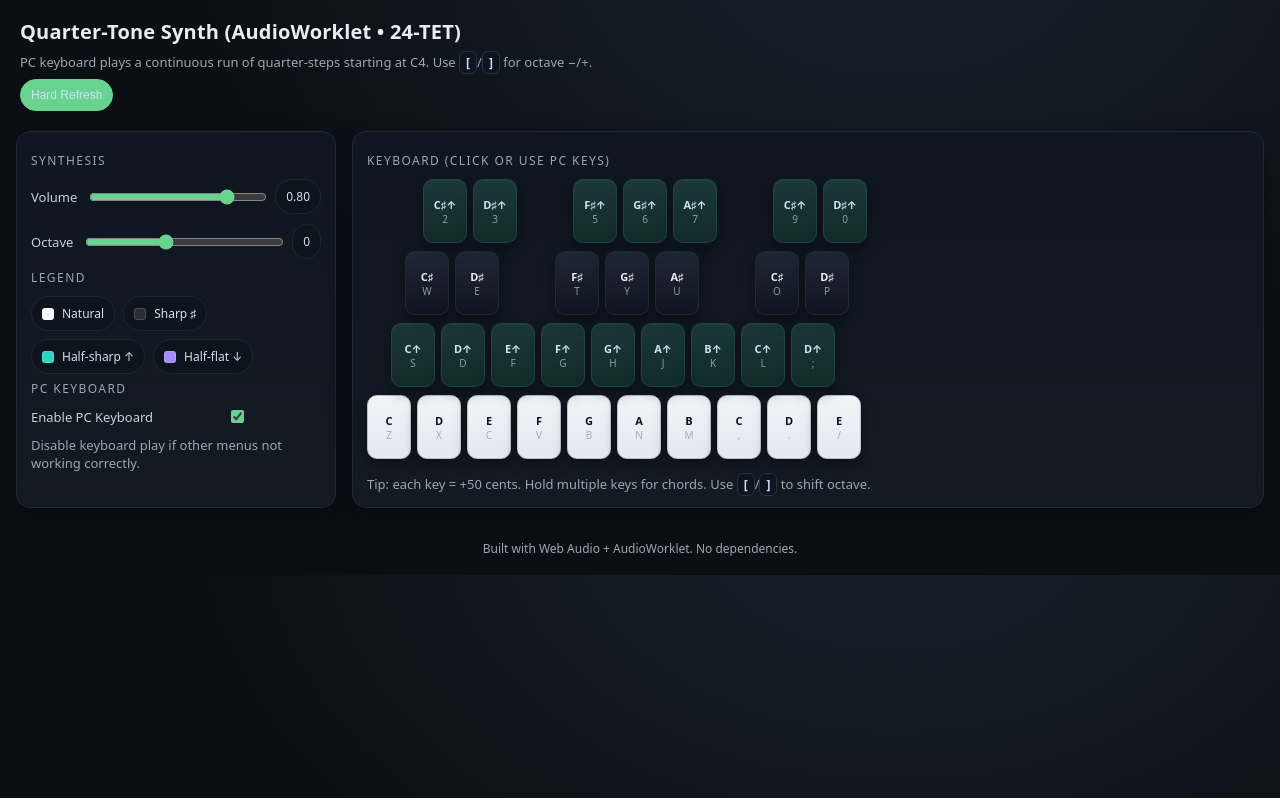
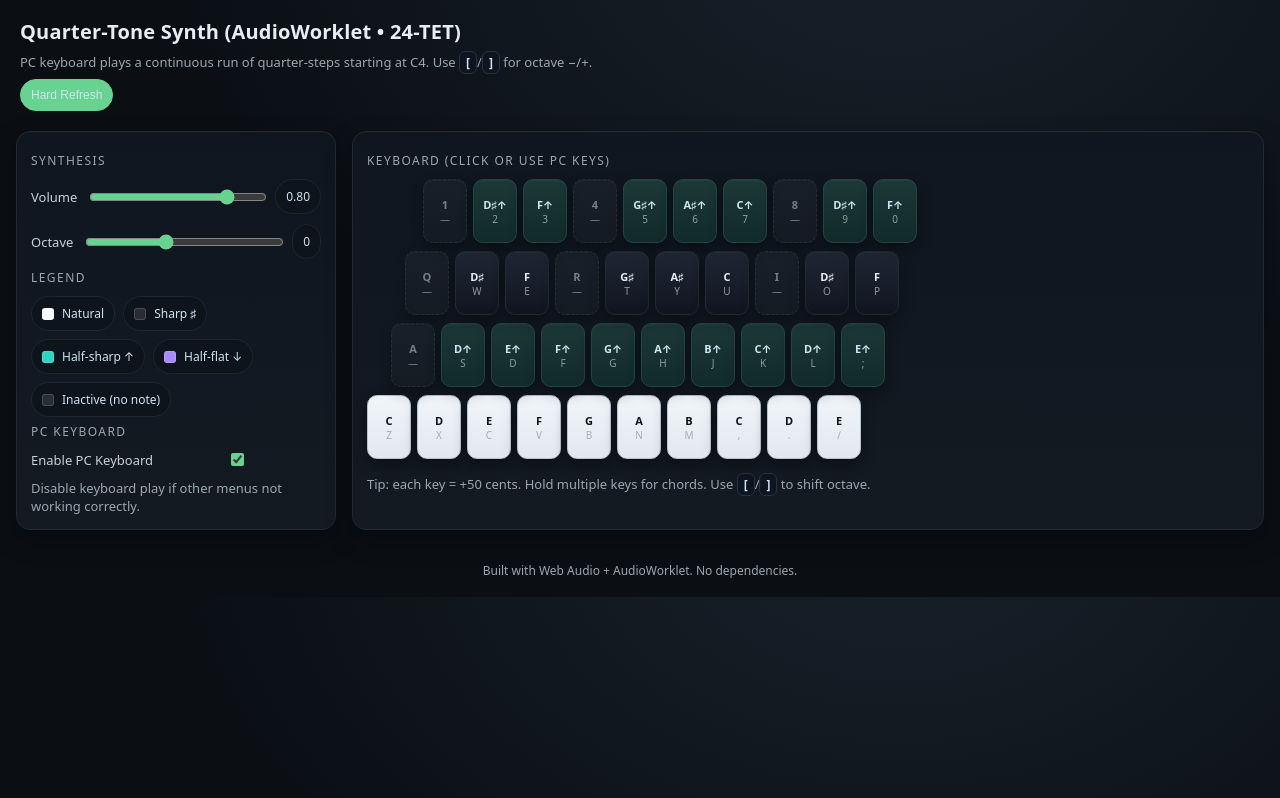
Before and after one commit to mikeandike523/24-edo-piano, a website with bundled scripts: page index.html in a window 1280 px wide. Built offline with nearby package versions, Linux system fonts and the light colour scheme.

Commit message:
Changed layout to match qwerty keys but the mapping seems wrong.

```diff
--- a/index.html
+++ b/index.html
@@ -34,6 +34,7 @@
         <span class="pill"><span class="swatch sw-black"></span> Sharp ♯</span>
         <span class="pill"><span class="swatch sw-halfsharp"></span> Half-sharp ↑</span>
         <span class="pill"><span class="swatch sw-halfflat"></span> Half-flat ↓</span>
+        <span class="pill"><span class="swatch sw-inactive"></span> Inactive (no note)</span>
       </div>
 
       <div class="section-title">PC Keyboard</div>
--- a/scripts/keyboard.js
+++ b/scripts/keyboard.js
@@ -13,12 +13,16 @@
 // semitone offsets from C: C(0), D(2), E(4), F(5), G(7), A(9), B(11), C5(12), D5(14), E5(16)
 const COLUMN_SEMITONES = [0,2,4,5,7,9,11,12,14,16];
 
-// QWERTY rows’ visible keys per column (undefined = empty slot to keep alignment)
-const ROW_BOTTOM =        ['Z','X','C','V','B','N','M',',','.','/'];                 // natural
-const ROW_ALEFT  =        ['S','D','F','G','H','J','K','L',';'];                     // natural + qt (↑)
-const ROW_QLEFT  =        ['W','E',undefined,'T','Y','U',undefined,'O','P',undefined]; // sharp
-const ROW_NUM    =        ['2','3',undefined,'5','6','7',undefined,'9','0',undefined]; // sharp + qt (♯↑)
+// FULL QWERTY rows shown on screen (10 columns per row to align with columns)
+const ROW_BOTTOM_FULL = ['Z','X','C','V','B','N','M',',','.','/'];              // naturals
+const ROW_ALEFT_FULL  = ['A','S','D','F','G','H','J','K','L',';'];              // natural + qt column
+const ROW_QLEFT_FULL  = ['Q','W','E','R','T','Y','U','I','O','P'];              // sharps column
+const ROW_NUM_FULL    = ['1','2','3','4','5','6','7','8','9','0'];              // sharp + qt column
 
+// Which of those FULL-row keys actually play notes (same mapping as before)
+const ROW_ALEFT_ACTIVE = ['S','D','F','G','H','J','K','L',';'];                  // A-row active
+const ROW_QLEFT_ACTIVE = ['W','E',/*gap*/, 'T','Y','U',/*gap*/, 'O','P',/*gap*/]; // Q-row active
+const ROW_NUM_ACTIVE   = ['2','3',/*gap*/, '5','6','7',/*gap*/, '9','0',/*gap*/]; // number-row active
 // Expose key->qIndex mapping (filled at build time)
 export const keyToIndex = new Map();
 
@@ -38,7 +42,6 @@
   container.innerHTML = '';
   container.classList.add('keyboard');
 
-  // Helper to make a row
   const makeRow = (className) => {
     const row = document.createElement('div');
     row.className = `kb-row ${className}`;
@@ -51,47 +54,64 @@
   const rowQleft  = makeRow('qleft');  // sharps
   const rowNum    = makeRow('num');    // sharp + qt
 
-  // Clear mapping first
   keyToIndex.clear();
 
-  // Iterate columns left→right
   for (let col = 0; col < COLUMN_SEMITONES.length; col++){
     const semi = COLUMN_SEMITONES[col];
 
-    // Bottom row: natural (no quarter-tone)
-    addKey(rowBottom, ROW_BOTTOM[col], 'natural',
+    // Bottom row: natural (all 10 are active)
+    addActiveKey(
+      rowBottom,
+      ROW_BOTTOM_FULL[col],
+      'natural',
       midiOfC4 + semi, 0,
-      labelNatural(semi));
+      labelNatural(semi)
+    );
 
-    // A row: natural + quarter-tone (↑)
-    if (ROW_ALEFT[col]){
-      addKey(rowAleft, ROW_ALEFT[col], 'halfsharp',
-        midiOfC4 + semi, 1,
-        labelNatural(semi) + '↑');
-    } else {
-      addSpacer(rowAleft);
+    // A-row: show full keys; only some are active
+    {
+      const pcKey = ROW_ALEFT_FULL[col];
+      if (ROW_ALEFT_ACTIVE.includes(pcKey)){
+        addActiveKey(
+          rowAleft, pcKey, 'halfsharp',
+          midiOfC4 + semi, 1,
+          labelNatural(semi) + '↑'
+        );
+      } else {
+        addInactiveKey(rowAleft, pcKey);
+      }
     }
 
-    // Q row: sharp, unless this is E or B column (no sharp)
-    if (ROW_QLEFT[col]){
-      addKey(rowQleft, ROW_QLEFT[col], 'sharp',
-        midiOfC4 + semi + 1, 0,
-        labelSharp(semi+1));
-    } else {
-      addSpacer(rowQleft);
+    // Q-row: show full keys; only some are active (skip E/B sharps)
+    {
+      const pcKey = ROW_QLEFT_FULL[col];
+      if (ROW_QLEFT_ACTIVE.includes(pcKey)){
+        addActiveKey(
+          rowQleft, pcKey, 'sharp',
+          midiOfC4 + semi + 1, 0,
+          labelSharp(semi + 1)
+        );
+      } else {
+        addInactiveKey(rowQleft, pcKey);
+      }
     }
 
-    // Number row: sharp + quarter-tone (♯↑)
-    if (ROW_NUM[col]){
-      addKey(rowNum, ROW_NUM[col], 'halfsharp',
-        midiOfC4 + semi + 1, 1,
-        labelSharp(semi+1) + '↑');
-    } else {
-      addSpacer(rowNum);
+    // Number row: show full keys; only some are active
+    {
+      const pcKey = ROW_NUM_FULL[col];
+      if (ROW_NUM_ACTIVE.includes(pcKey)){
+        addActiveKey(
+          rowNum, pcKey, 'halfsharp',
+          midiOfC4 + semi + 1, 1,
+          labelSharp(semi + 1) + '↑'
+        );
+      } else {
+        addInactiveKey(rowNum, pcKey);
+      }
     }
   }
 
-  function addKey(row, pcKey, kind, midi, qstep, label){
+  function addActiveKey(row, pcKey, kind, midi, qstep, label){
     const div = document.createElement('div');
     div.className = 'key';
     div.dataset.kind = kind;
@@ -109,19 +129,29 @@
     keyToIndex.set(pcKey, { midi, qstep });
   }
 
-  // keeps gaps aligned visually
-  function addSpacer(row){
-    const spacer = document.createElement('div');
-    spacer.style.width = '44px';
-    spacer.style.height = '100%';
-    spacer.style.opacity = '0';
-    row.appendChild(spacer);
+  function addInactiveKey(row, pcKey){
+    const div = document.createElement('div');
+    div.className = 'key';
+    div.dataset.kind = 'inactive';
+    div.dataset.key = pcKey;
+    div.innerHTML = `
+      <div class="label">${pcKey}</div>
+      <div class="sub">—</div>
+    `;
+    row.appendChild(div);
+    // IMPORTANT: not in keyToIndex, so PC typing won’t trigger anything
   }
 
+  // Fixed: call handlers with midi/qstep (qindex never existed)
   function onPointer(dir, el){
-    const q = +el.dataset.qindex;
     const pc = el.dataset.key;
-    if (dir==='down'){ el.classList.add('active'); onDown(q, pc); }
-    else { el.classList.remove('active'); onUp(q, pc); }
+    const note = { midi: +el.dataset.midi, qstep: +el.dataset.qstep };
+    if (dir==='down'){
+      el.classList.add('active');
+      onDown(note, pc);
+    } else {
+      el.classList.remove('active');
+      onUp(note, pc);
+    }
   }
 }
--- a/styles/main.css
+++ b/styles/main.css
@@ -65,6 +65,8 @@
 .sw-black{ background:#2b2b35 }
 .sw-halfsharp{ background:var(--halfsharp) }
 .sw-halfflat{ background:var(--halfflat) }
+.sw-inactive{ background:#2a2f36 } /* matches grey key body */
+
 
 /* ===================== QWERTY keyboard layout ===================== */
 .keyboard{
@@ -112,6 +114,20 @@
   background:linear-gradient(180deg, #202734, #0f1420);
   color:#e8eef5; border-color:#1f2a35;
 }
+/* Inactive keys (do not play notes) */
+.key[data-kind="inactive"]{
+  background:linear-gradient(180deg, #1b222c, #161c24);
+  color:#9aa7b0;
+  border-color:#2a3642;
+  border-style:dashed;
+  opacity:.8;
+  cursor:default;
+  pointer-events:none; /* not clickable */
+}
+.key[data-kind="inactive"] .label{
+  font-weight:600;
+  opacity:.9;
+}
 
 .key .label{ font-weight:700; font-size:11px }
 .key .sub{ font-size:10px; opacity:.9 }
```
